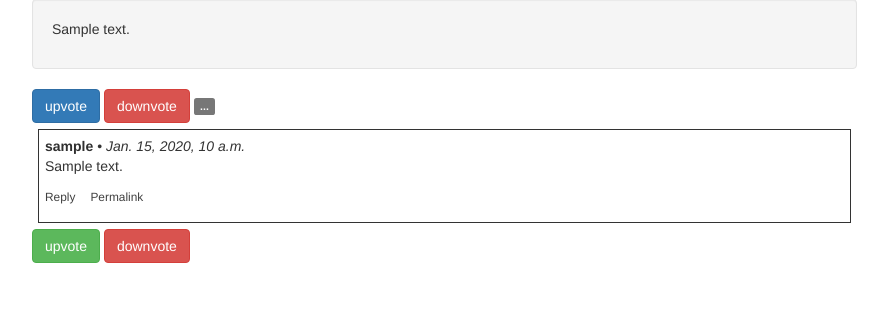
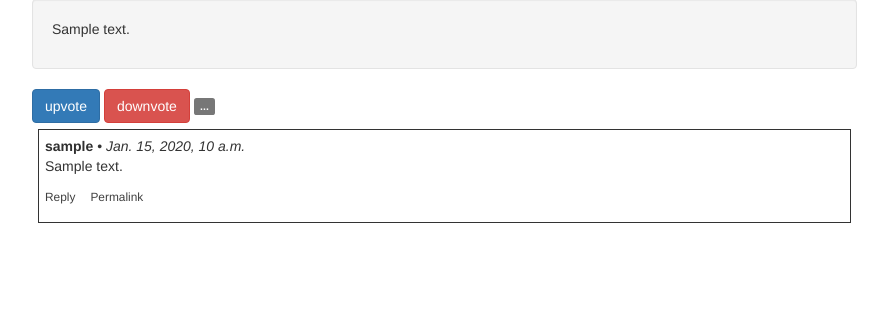
Before and after one commit to zackmdavis/Finetooth, a Django app: a page that uses templates/includes/comment.html in a window 1280 px wide. Shown: the part 344-663 px from the top of the page, without its empty margins (53-941 px from the left). Run offline with Django 3.2, Linux system fonts and the light colour scheme; tables that the repository leaves empty hold one stand-in row (values such as "Sample post"); parts of the project's set-up code (start-up, migrations or seed data) failed here and were passed over; some libraries are stand-ins or nearby versions; some web fonts are replaced.

Commit message:
manifestations of tidiness

```diff
--- a/core/views/views.py
+++ b/core/views/views.py
@@ -118,7 +118,7 @@ def add_comment(request, post_pk):
             reverse("show_post", args=year_month_slug) + fragment_identifier
         )
     else:
-        messages.error(request, "Comments may not be blank.")
+        messages.warning(request, "Comments may not be blank.")
         return redirect('show_post', *year_month_slug)
 
 def show_profile(request, username):
--- a/static/finetooth.js
+++ b/static/finetooth.js
@@ -126,8 +126,8 @@ function voteStatusSelector(pk) {
 }
 
 function renderVoteStatus(pk, success, message) {
-    var statusClass = success ? "label-success" : "label-danger";
-    var notStatusClass = success ? "label-danger" : "label-success";
+    var statusClass = success ? "label-success" : "label-warning";
+    var notStatusClass = success ? "label-warning" : "label-success";
     var statusSelector = voteStatusSelector(pk);
     var $statusDiv = $(statusSelector)
     $statusDiv.addClass(statusClass).removeClass(notStatusClass);
--- a/templates/includes/comment.html
+++ b/templates/includes/comment.html
@@ -27,18 +27,3 @@
    {% endwith %}
 {% endfor %}
 </div>
-
-<div class="voting-area">
-  <a class="btn btn-success upvote"
-     data-pk="{{ comment.pk }}" data-kind="post"
-     href="javascript:void(0)">
-    {% bootstrap_icon 'thumbs-up' %} upvote
-  </a>
-  <a class="btn btn-danger downvote"
-     data-pk="{{ comment.pk }}" data-kind="post"
-     href="javascript:void(0)">
-    {% bootstrap_icon 'thumbs-down' %} downvote
-  </a>
-  <div class="vote-status" data-pk="{{ comment.pk }}" data-kind="post">
-  </div>
-</div>
```
Also changed, not shown: settings.py (+3 -4 lines), 1 other file.
